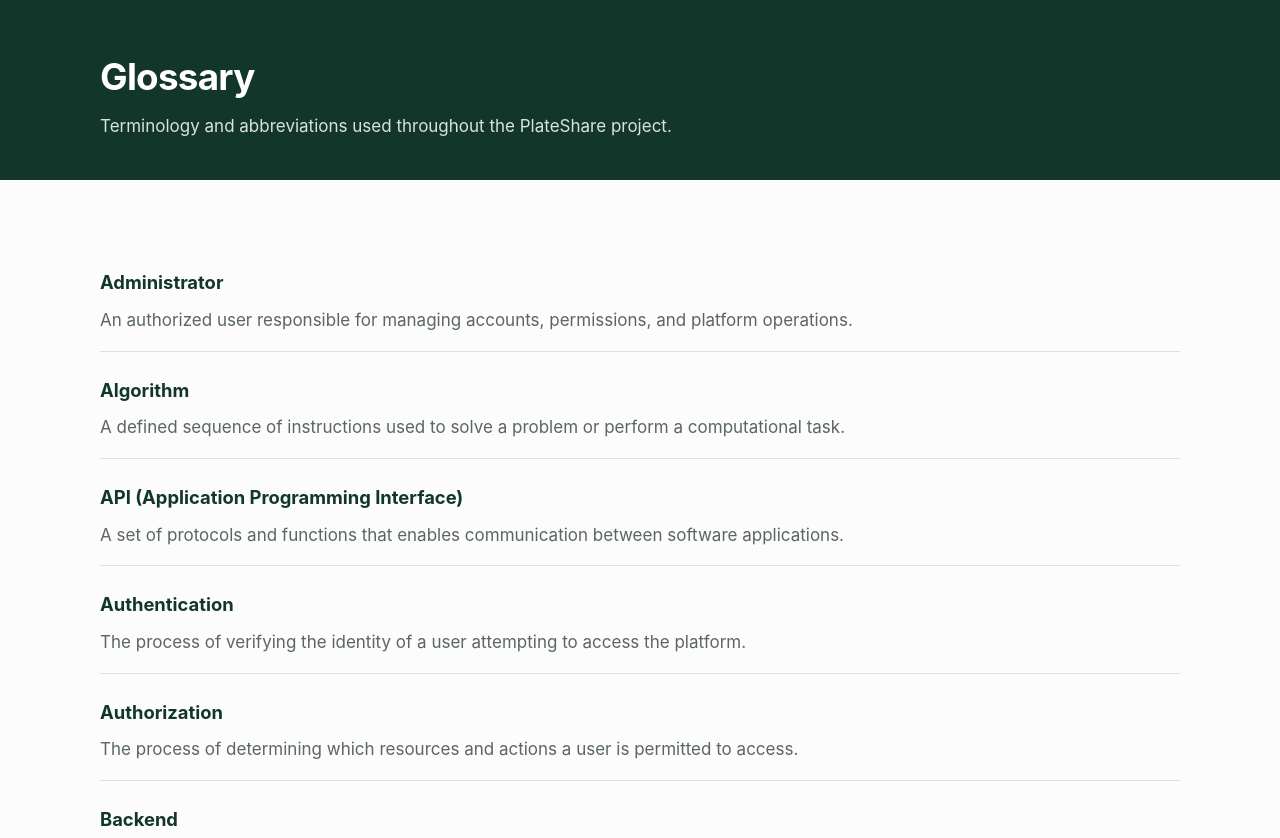
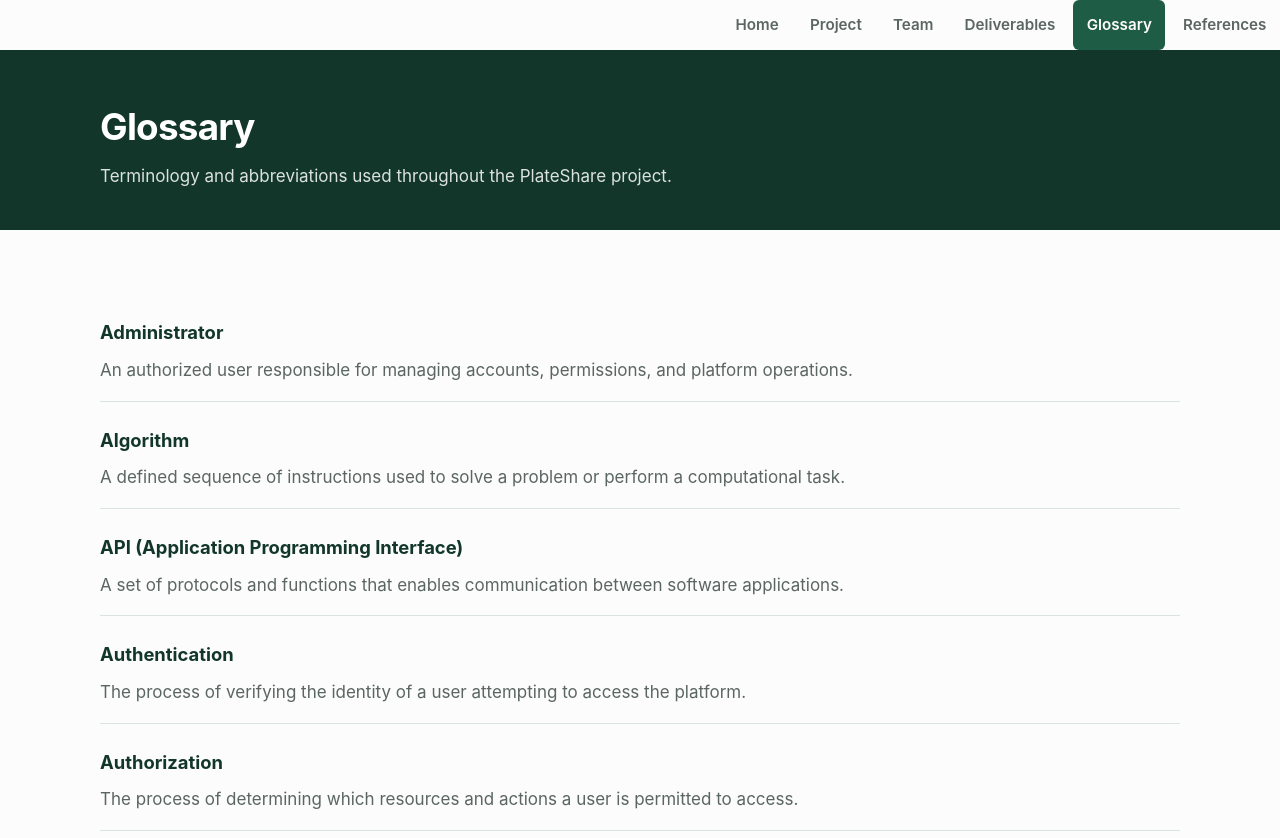
Before and after one commit to plateshare/plateshare, a plain HTML site: page glossary.html in a window 1280 px wide. Shown: the top 838 px of the page. Drawn offline with Linux system fonts and the light colour scheme.

Commit message:
fixed lack of navigation on glossary and references

```diff
--- a/glossary.html
+++ b/glossary.html
@@ -1,4 +1,12 @@
 <link rel="stylesheet" href="css/style.css?v=2">
+<ul class="nav">
+  <li><a href="index.html">Home</a></li>
+  <li><a href="about.html">Project</a></li>
+  <li><a href="team.html">Team</a></li>
+  <li><a href="deliverables.html">Deliverables</a></li>
+  <li><a class="active" href="glossary.html">Glossary</a></li>
+  <li><a href="references.html">References</a></li>
+</ul>
 <main>
     <div class="page-header">
         <div class="container">
```
Also changed, not shown: references.html (+8 -0 lines).
